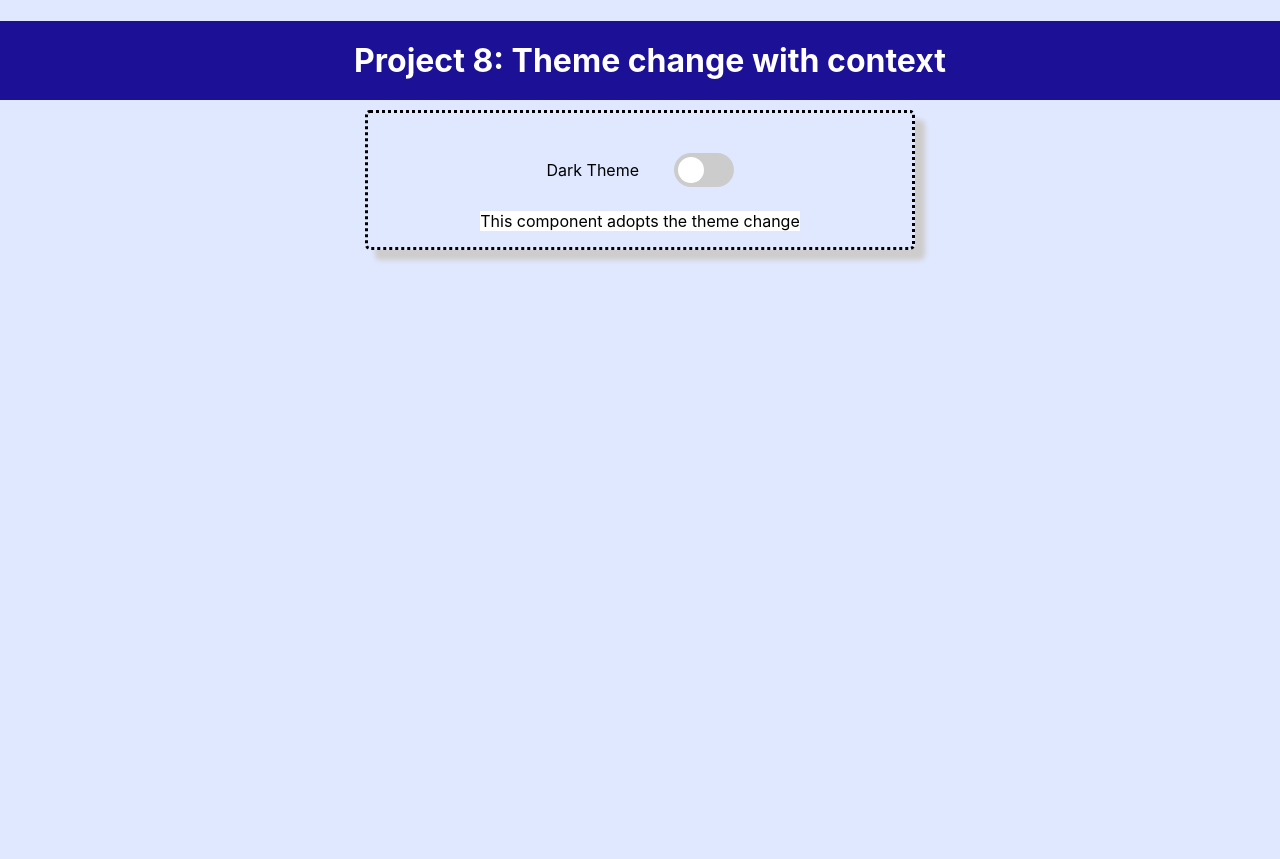
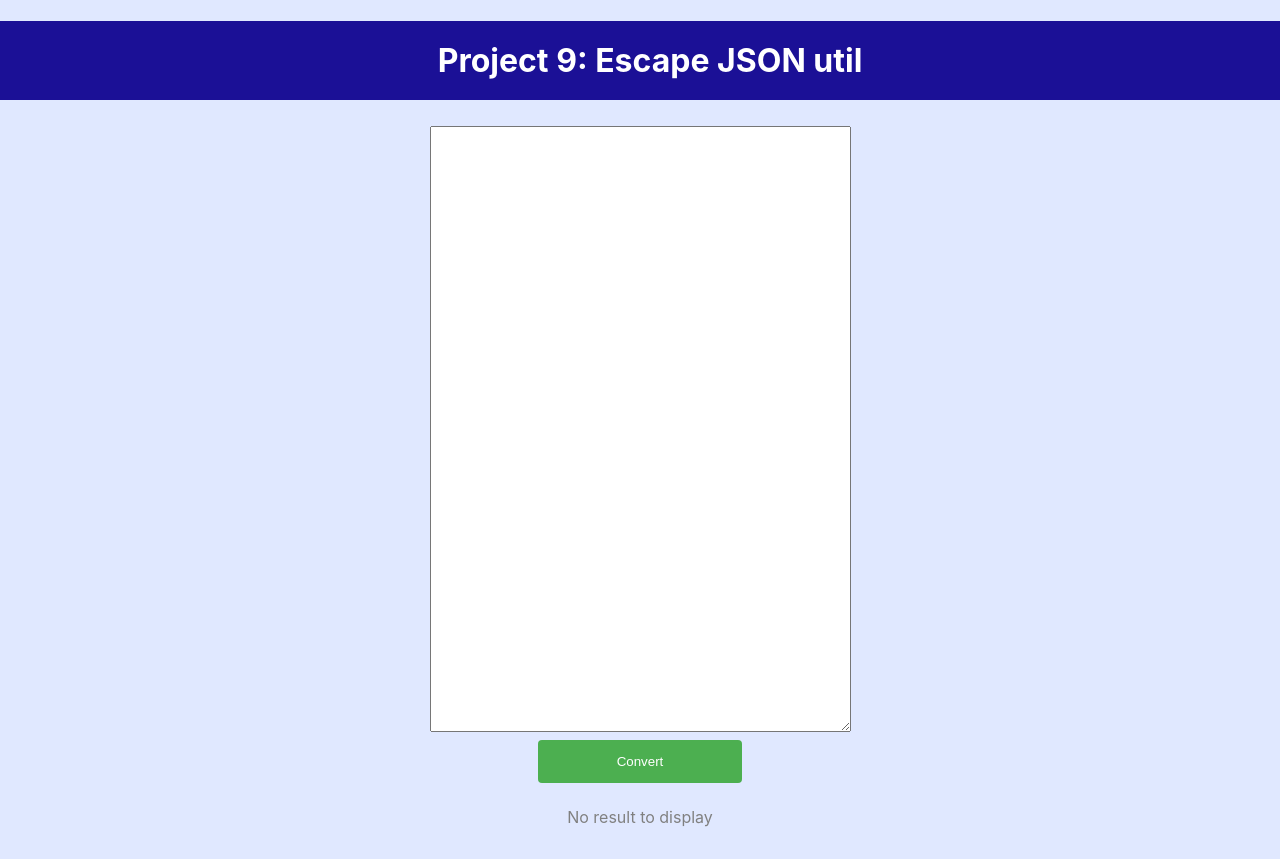
Before and after one commit to skatkar/react-projects-beginner, a React (Create React App) app: page / in a window 1280 px wide. Before the commit the page ends 800 px from the top, so only its background shows below. Built offline with nearby package versions, Linux system fonts and the light colour scheme.

Commit message:
EscapeJSON utility

```diff
--- a/src/App.js
+++ b/src/App.js
@@ -7,6 +7,7 @@ import VideoPlayer from "./components/VideoPlayer/VideoPlayer";
 import BmiCalc from "./components/BmiCalc/BmiCalc";
 import ThemeProvider from "./store/ThemeProvider";
 import ThemeChange from "./components/ThemeChange/ThemeChange";
+import EscapeJSON from "./components/EscapeJSON/EscapeJSON";
 
 // First project
 /*
@@ -57,6 +58,8 @@ function App() {
 }
 */
 
+// Context API - Theme change
+/*
 function App() {
   return (
     <ThemeProvider>
@@ -65,4 +68,9 @@ function App() {
   );
 }
 
+*/
+
+function App() {
+  return <EscapeJSON />;
+}
 export default App;
--- /dev/null
+++ b/src/components/EscapeJSON/EscapeJSON.js
@@ -0,0 +1,41 @@
+import ListItem from "./ListItem";
+import classes from "./EscapeJSON.module.css";
+import { useState } from "react";
+import InputForm from "./InputForm";
+
+/*
+  // Refer this code - This will search as the user types in but will wait for 500ms
+  const searchInput = useRef(null);
+
+useEffect(() => {
+  const debouncedSearch = () => {
+    // do something with the search input value
+  };
+
+  searchInput.current.addEventListener("input", debouncedSearch, {
+    debounce: 500, // delay the search by 500ms
+  });
+}, []);
+
+*/
+
+const EscapeJSON = () => {
+  const [inputJson, setInputJson] = useState("");
+
+  const submitHandler = (data) => setInputJson(data);
+
+  return (
+    <>
+      <h1>Project 9: Escape JSON util</h1>
+      <div className={classes.container}>
+        <InputForm onSubmit={submitHandler} />
+        {inputJson.length === 0 && (
+          <p style={{ color: "grey" }}>No result to display</p>
+        )}
+        {inputJson.length !== 0 && <ListItem escapedString={inputJson} />}
+      </div>
+    </>
+  );
+};
+
+export default EscapeJSON;
--- /dev/null
+++ b/src/components/EscapeJSON/EscapeJSON.module.css
@@ -0,0 +1,9 @@
+.container {
+    display: flex;
+    flex-direction: column;
+    justify-content: center;
+    align-items: center;
+    width: 50%;
+    margin: auto;
+    padding: 1rem;
+}
--- /dev/null
+++ b/src/components/EscapeJSON/InputForm.js
@@ -0,0 +1,44 @@
+import classes from "./InputForm.module.css";
+import { useRef } from "react";
+
+const InputForm = (props) => {
+  const inputRef = useRef("");
+
+  const onSubmitHandler = async (event) => {
+    event.preventDefault();
+
+    let jsonObject = inputRef.current.value;
+    let jsonString = JSON.stringify(jsonObject);
+    let escapedString = jsonString.replace(/[\n\t\r"']/g, function (char) {
+      // Replace special characters with their escaped counterparts
+      switch (char) {
+        case "\n":
+          return "\\n";
+        case "\t":
+          return "\\t";
+        case "\r":
+          return "\\r";
+        case '"':
+          return '\\"';
+        case "'":
+          return "\\'";
+        // Add more cases if needed
+        default:
+          return char;
+      }
+    });
+    props.onSubmit(escapedString.replace(/\\\\/g, "\\"));
+    console.log(escapedString.replace(/\\\\/g, "\\"));
+    inputRef.current.value = "";
+  };
+
+  return (
+    <form className={classes["search-form"]} onSubmit={onSubmitHandler}>
+      {/* <input type="text" placeholder="Input JSON goes here" ref={inputRef} /> */}
+      <textarea rows={40} cols={50} ref={inputRef} />
+      <input type="submit" value="Convert" />
+    </form>
+  );
+};
+
+export default InputForm;
--- /dev/null
+++ b/src/components/EscapeJSON/InputForm.module.css
@@ -0,0 +1,8 @@
+.search-form {
+    display: flex;
+    justify-content: center;
+    align-items: center;
+    justify-content: space-around;
+    width: 80%;
+    flex-direction: column;
+}
--- /dev/null
+++ b/src/components/EscapeJSON/ListItem.js
@@ -0,0 +1,7 @@
+import classes from "./ListItem.module.css";
+const ListItem = (props) => {
+  const string = props.escapedString;
+  return <div className={classes.user}>{string}</div>;
+};
+
+export default ListItem;
--- /dev/null
+++ b/src/components/EscapeJSON/ListItem.module.css
@@ -0,0 +1,13 @@
+.user {
+    height: 100px;
+    margin: 10px;
+    padding: 10px;
+    border: 1px solid black;
+    border-radius: 4px;
+    display: flex;
+    flex-direction: column;
+    justify-content: space-between;
+    align-items: center;
+    width: 80%;
+    box-shadow: 5px 5px 5px rgb(206, 204, 204);
+}
```
